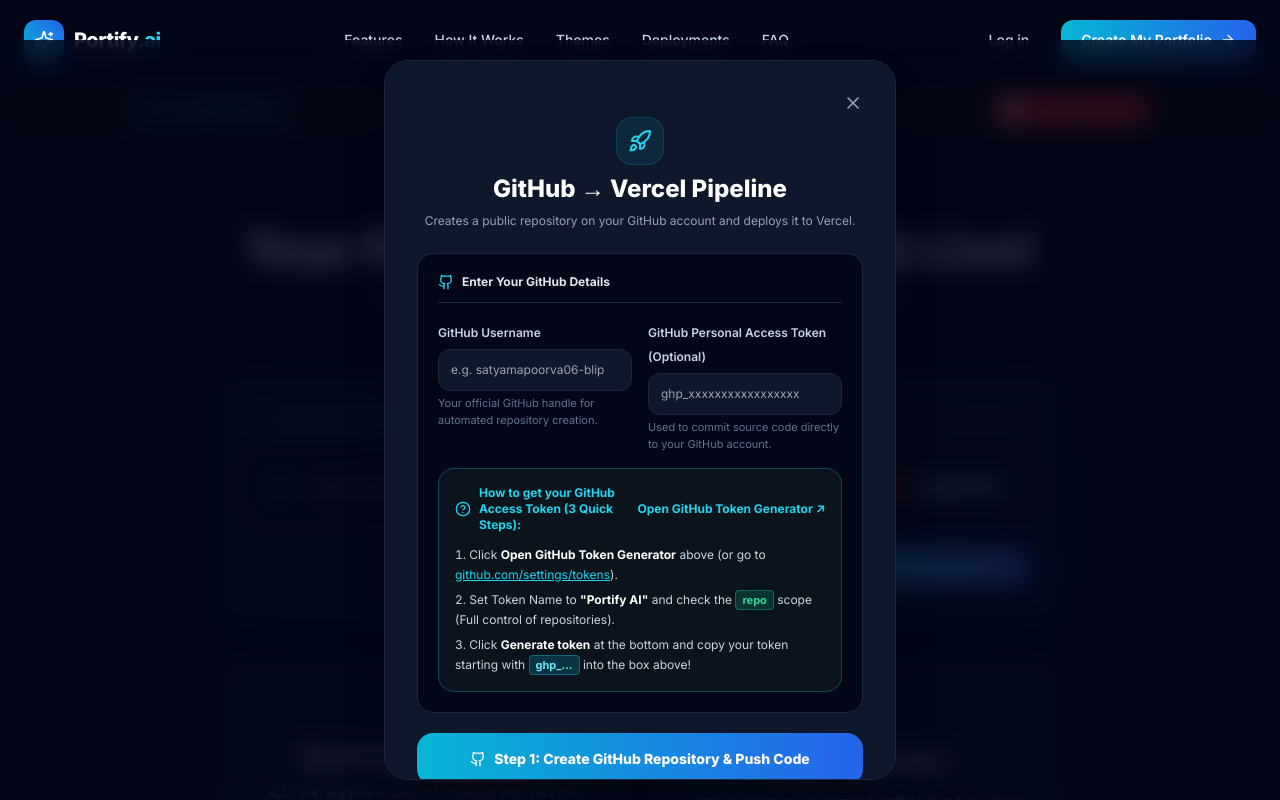
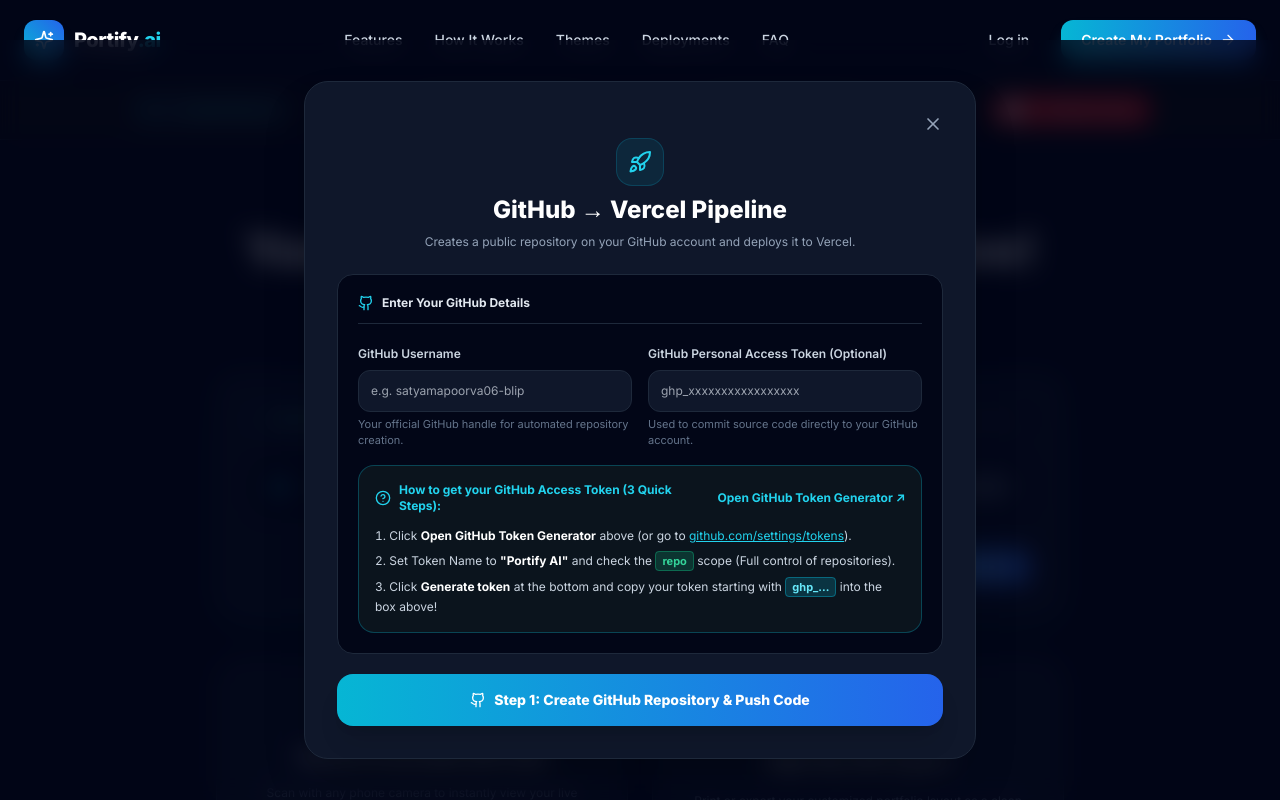
Before and after one commit to satyamapoorva06-blip/portfolio-maker, a Next.js app: page /publish in a window 1280 px wide. Both pictures are taken after a click on the button "Deploy to GitHub & Vercel Account". Shown: the top 800 px of the page. Built offline with nearby package versions, Linux system fonts and the light colour scheme.

Commit message:
fix(modal): widen deployment modal container to max-w-2xl for spacious rendering of 2-column input layout and token helper cards

```diff
--- a/app/editor/[id]/page.tsx
+++ b/app/editor/[id]/page.tsx
@@ -239,7 +239,7 @@
       {/* Strict 2-Step Deployment Modal */}
       {showDeployModal && (
         <div className="fixed inset-0 bg-slate-950/80 backdrop-blur-md z-50 flex items-center justify-center p-6">
-          <div className="max-w-lg w-full bg-slate-900 border border-slate-800 rounded-3xl p-8 space-y-6 shadow-2xl relative overflow-y-auto max-h-[90vh]">
+          <div className="max-w-2xl w-full bg-slate-900 border border-slate-800 rounded-3xl p-8 space-y-6 shadow-2xl relative overflow-y-auto max-h-[90vh]">
             <button
               onClick={() => setShowDeployModal(false)}
               className="absolute top-6 right-6 p-2 text-slate-400 hover:text-white rounded-xl hover:bg-slate-800 transition"
--- a/app/publish/page.tsx
+++ b/app/publish/page.tsx
@@ -335,7 +335,7 @@
         {/* GitHub / Vercel Deploy Modal */}
         {showDeployModal && (
           <div className="fixed inset-0 bg-slate-950/80 backdrop-blur-md z-50 flex items-center justify-center p-6">
-            <div className="max-w-lg w-full bg-slate-900 border border-slate-800 rounded-3xl p-8 space-y-6 shadow-2xl relative overflow-y-auto max-h-[90vh]">
+            <div className="max-w-2xl w-full bg-slate-900 border border-slate-800 rounded-3xl p-8 space-y-6 shadow-2xl relative overflow-y-auto max-h-[90vh]">
               <button
                 onClick={() => setShowDeployModal(false)}
                 className="absolute top-6 right-6 p-2 text-slate-400 hover:text-white rounded-xl hover:bg-slate-800 transition"
```
